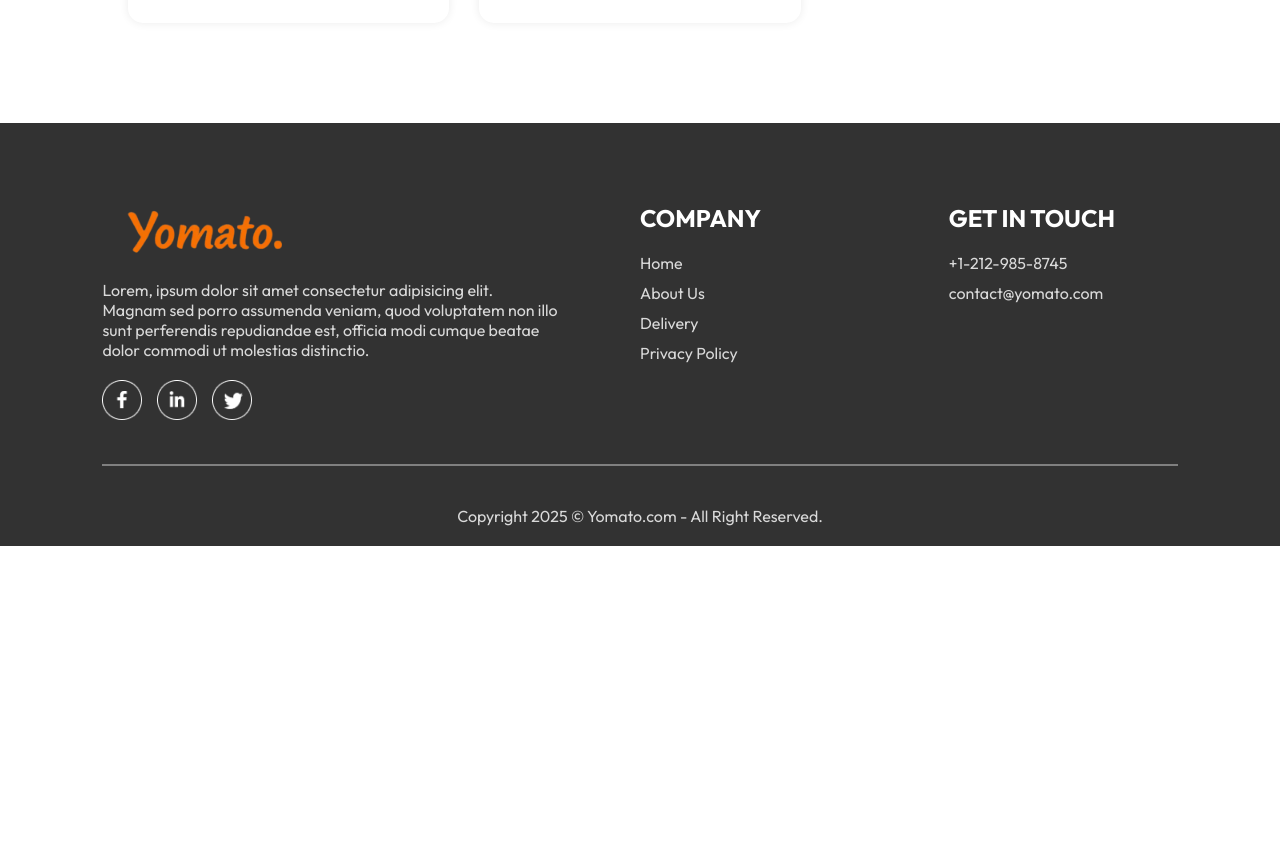
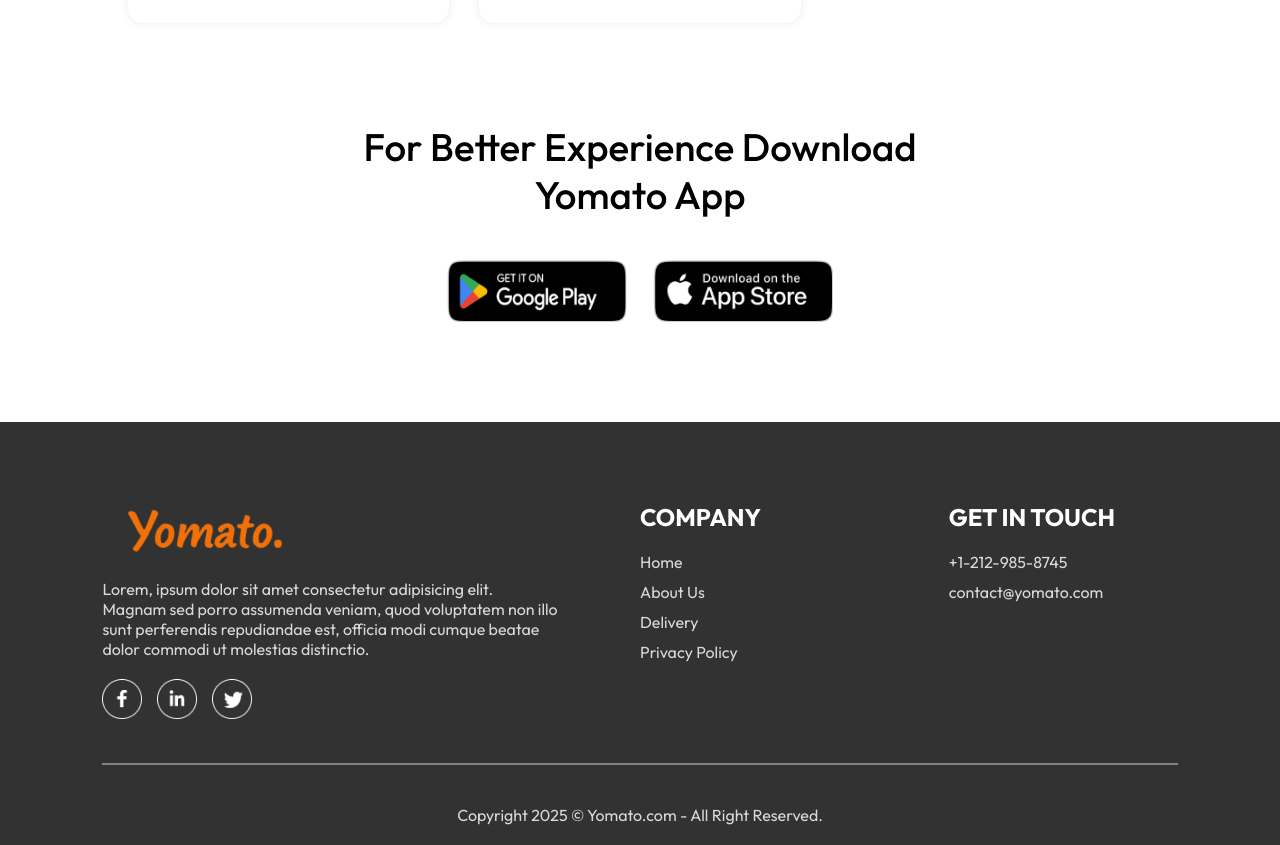
Before and after one commit to yoegeshh/Yomato-ecom-food-ordering-webapp, a React (Vite) app in the folder frontend/: page / in a window 1280 px wide. Shown: the part 5960-6805 px from the top of the page. Before the commit the page ends 6506 px from the top, so only its background shows below. Built offline with nearby package versions, Linux system fonts and the light colour scheme.

Commit message:
enable 'app-download' feature

```diff
--- /dev/null
+++ b/frontend/src/components/AppDownload/AppDownload.css
@@ -0,0 +1,22 @@
+.app-download{
+    margin: auto auto;
+    margin-top: 100px;
+    font-size: max(3vw,20px);
+    text-align: center;
+    font-weight: 500;
+}
+.app-download-platforms{
+    display: flex;
+    justify-content: center;
+    gap: max(2vw,10px);
+    margin-top: 40px;
+}
+.app-download-platforms img{
+    width: max(30vw,120px);
+    max-width: 180px;
+    transition: 0.5s;
+    cursor: pointer;
+}
+.app-download-platforms img:hover{
+     transform: scale(1.05);
+}
--- /dev/null
+++ b/frontend/src/components/AppDownload/AppDownload.jsx
@@ -0,0 +1,17 @@
+import React from 'react'
+import './AppDownload.css'
+import { assets } from '../../assets/assets'
+
+const AppDownload = () => {
+  return (
+    <div className='app-download' id='app-download'>
+        <p>For Better Experience Download <br /> Yomato App </p>
+        <div className="app-download-platforms">
+            <img src={assets.play_store} alt="" />
+            <img src={assets.app_store} alt="" />
+        </div>
+    </div>
+  )
+}
+
+export default AppDownload
--- a/frontend/src/pages/Home/Home.jsx
+++ b/frontend/src/pages/Home/Home.jsx
@@ -3,6 +3,7 @@
 import Header from '../../components/Header/Header'
 import ExploreMenu from '../../components/ExploreMenu/ExploreMenu'
 import FoodDisplay from '../../components/FoodDisplay/FoodDisplay'
+import AppDownload from '../../components/AppDownload/AppDownload'
 const Home = () => {
 
   const [category,setCategory] = useState("All")
@@ -12,6 +13,7 @@
       <Header/>
       <ExploreMenu category={category} setCategory={setCategory}/>
       <FoodDisplay category={category}/>
+      <AppDownload/>
     </div>
   )
 }
```
